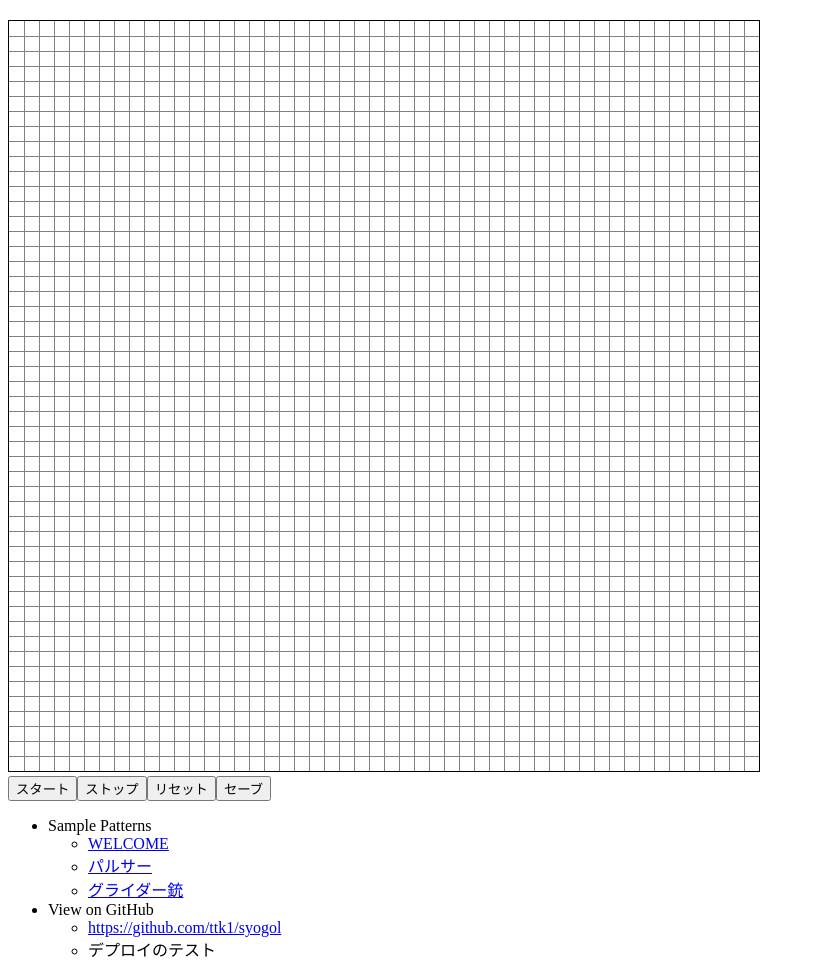
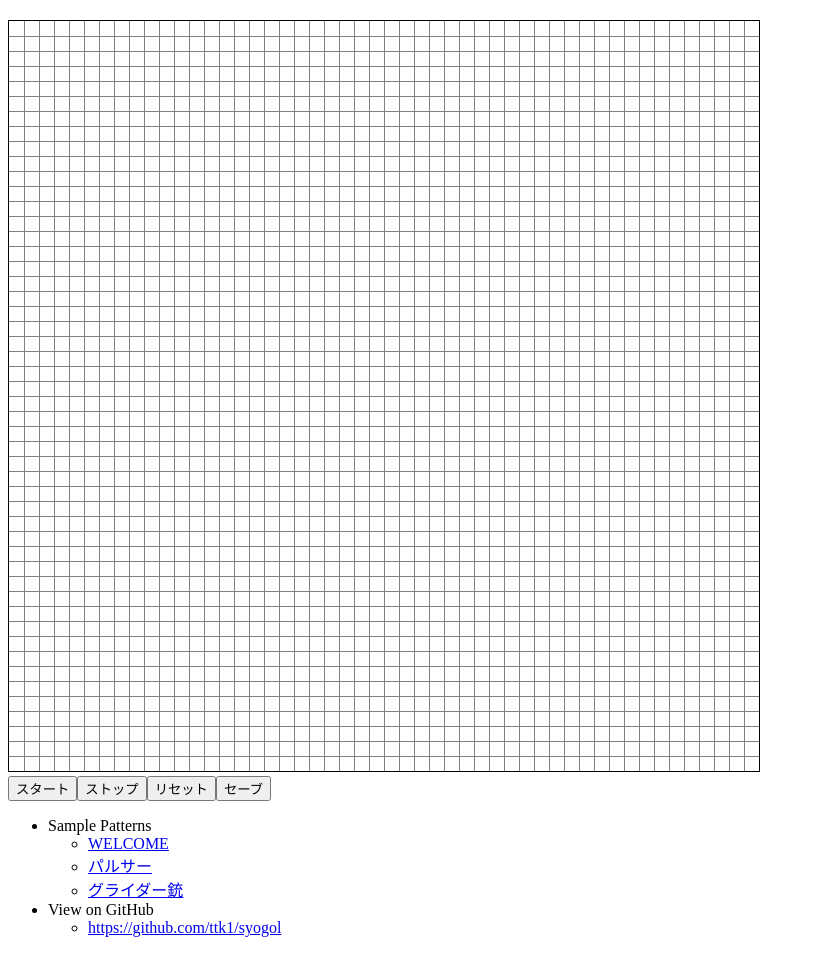
Before and after one commit to ttk1/syogol, a website built with webpack: page public/index.html in a window 1280 px wide. Shown: the part 60-1037 px from the top of the page, without its empty margins (0-815 px from the left). After the commit the page ends 1013 px from the top, so only its background shows below. Built offline with nearby package versions, Linux system fonts and the light colour scheme.

Commit message:
ちゃんと動くかテスト

```diff
--- a/public/index.html
+++ b/public/index.html
@@ -23,7 +23,6 @@
         <li>View on GitHub
             <ul>
                 <li><a href="https://github.com/ttk1/syogol">https://github.com/ttk1/syogol</a></li>
-                <li>デプロイのテスト</li>
             </ul>
         </li>
     </ul>
```
